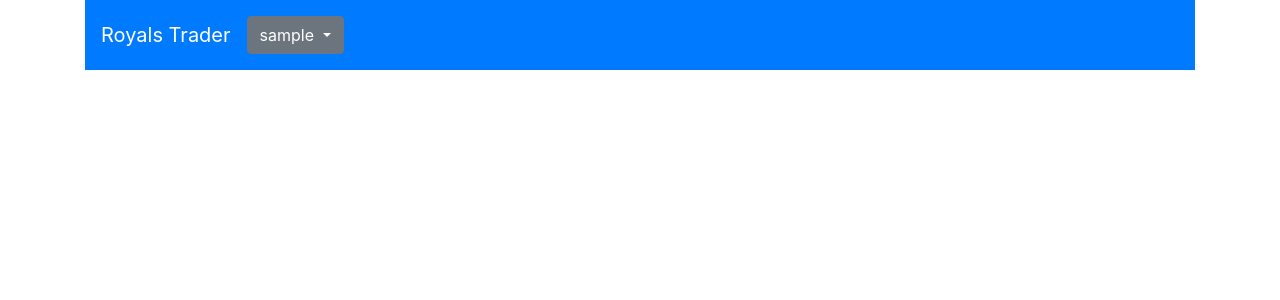
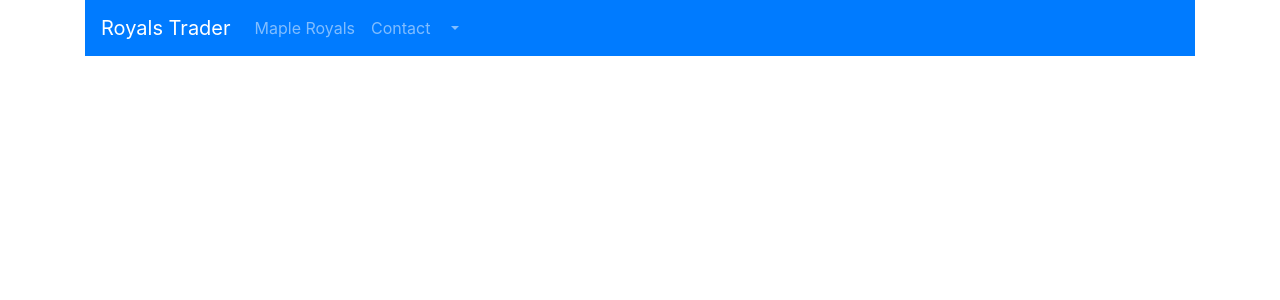
Before and after one commit to aDeadHipster/royals-trader, a PHP site: page /home.php in a window 1280 px wide. Shown: the top 300 px of the page. Run offline with PHP 8.4, Linux system fonts and the light colour scheme; the visitor is signed in with stand-in values (Sample User, id 1); some libraries are stand-ins or nearby versions.

Commit message:
Added header.php, with a bug (doesn't display username)

```diff
--- /dev/null
+++ b/header.php
@@ -0,0 +1,30 @@
+<div id="header-row" class="row">
+    <div class="col-12">
+        <nav class="navbar navbar-expand-sm navbar-dark bg-primary">
+            <button class="navbar-toggler navbar-toggler-right" type="button" data-toggle="collapse"
+                    data-target="#navbarNavAltMarkup" aria-controls="navbarNavAltMarkup"
+                    aria-expanded="false" aria-label="Toggle navigation">
+                <span class="navbar-toggler-icon"></span>
+            </button>
+            <a class="navbar-brand" href="#">Royals Trader</a>
+            <ul class="nav navbar-nav">
+                <li class="nav-item">
+                    <a href="https://mapleroyals.com/?page=index" class="nav-link">Maple Royals</a>
+                </li>
+                <li class="nav-item">
+                    <a href="contact.html" class="nav-link">Contact</a>
+                </li>
+                <li class="nav-item dropdown">
+                    <a id="li-username" class="nav-link dropdown-toggle" href="http://example.com" id="navbarDropdownMenuLink" data-toggle="dropdown" aria-haspopup="true" aria-expanded="false">
+                        <?php echo $_SESSION['username']; ?>
+                    </a>
+                    <div class="dropdown-menu" aria-labelledby="navbarDropdownMenuLink">
+                        <a class="dropdown-item" href="profile.php">Profile</a>
+                        <a class="dropdown-item" href="mytrades.php">Manage trades</a>
+                        <a class="dropdown-item" href="logout.php">Logout</a>
+                    </div>
+                </li>
+            </ul>
+        </nav>
+    </div>
+</div>
--- a/home.php
+++ b/home.php
@@ -30,27 +30,9 @@ if (!isset($_SESSION['username']) || empty($_SESSION['username'])) {
     <div class="row main-row">
         <div id="main-wrapper" class="col-md-6 col-lg-6 col-sm-12 col-12">
             <!-- Header row -->
-            <div id="header-row" class="row">
-                <div class="col-12">
-                    <nav class="navbar navbar-expand-sm navbar-dark bg-primary">
-                        <button class="navbar-toggler navbar-toggler-right" type="button" data-toggle="collapse"
-                                data-target="#navbarNavAltMarkup" aria-controls="navbarNavAltMarkup"
-                                aria-expanded="false" aria-label="Toggle navigation">
-                            <span class="navbar-toggler-icon"></span>
-                        </button>
-                        <a class="navbar-brand" href="#">Royals Trader</a>
-                        <div class="dropdown navbar-text">
-                            <button class="btn btn-secondary dropdown-toggle" type="button" id="dropdownMenuButton" data-toggle="dropdown" aria-haspopup="true" aria-expanded="false">
-                                <?php echo $_SESSION['username']; ?>
-                            </button>
-                            <div class="dropdown-menu" aria-labelledby="dropdownMenuButton">
-                                <a class="dropdown-item" href="#">Profile</a>
-                                <a class="dropdown-item" href="logout.php">Logout</a>
-                            </div>
-                        </div>
-                    </nav>
-                </div>
-            </div>
+            <?php
+                echo file_get_contents("header.php");
+            ?>
         </div>
     </div>
 </div>
```
Also changed, not shown: profile.php (added, +9 -0 lines).
